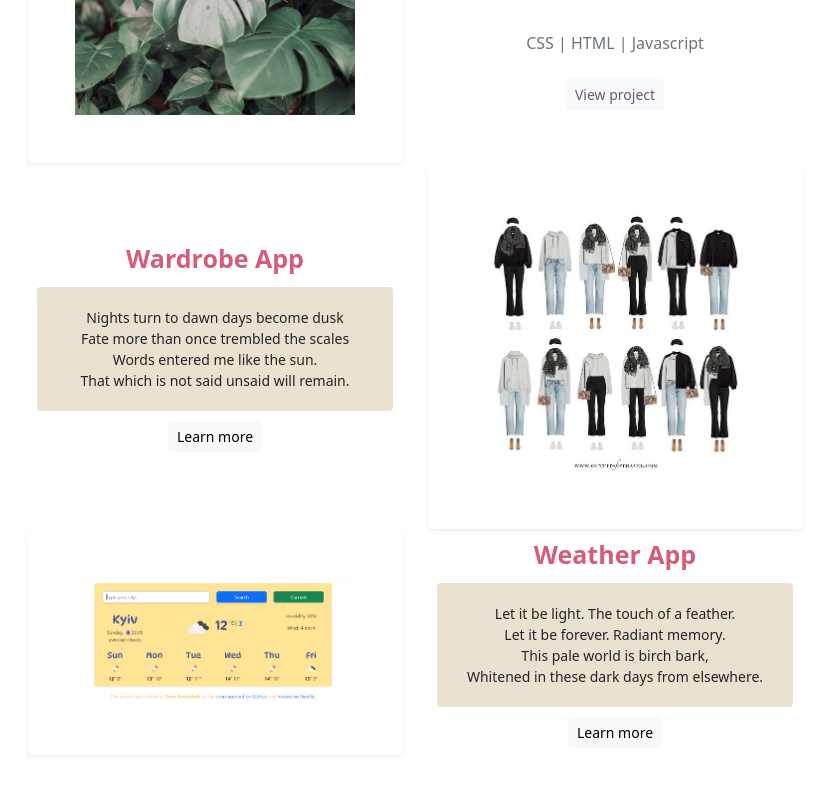
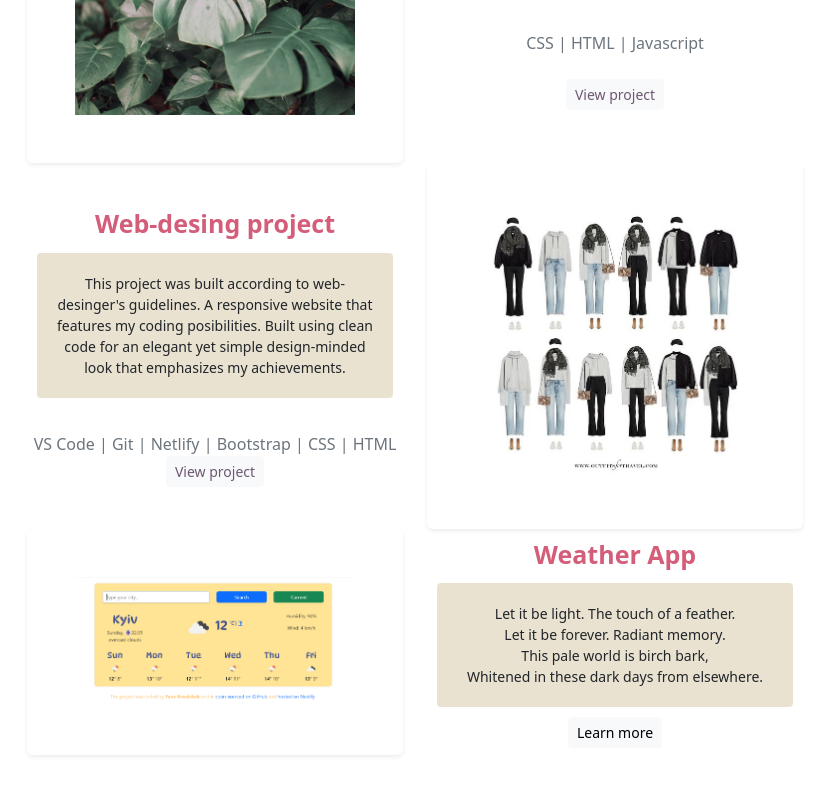
Before and after one commit to KovYana/own-page, a plain HTML site: page index.html in a window 1280 px wide. Shown: the part 906-1701 px from the top of the page, without its empty margins (225-1054 px from the left). Drawn offline with nearby package versions, Linux system fonts and the light colour scheme.

Commit message:
Added another project section

```diff
--- a/index.html
+++ b/index.html
@@ -61,12 +61,12 @@
         </div>
         <div class="row">
             <div class="col-6 projects">
-                <strong class="apps">Wardrobe App</strong> </br>
-                <p>Nights turn to dawn days become dusk<br />
-                    Fate more than once trembled the scales<br />
-                    Words entered me like the sun.<br />
-                    That which is not said unsaid will remain.</p>
-                <button type="button" class="btn btn-light btn-sm">Learn more</button>
+                <strong class="apps">Web-desing project</strong> </br>
+                <p>This project was built according to web-desinger's guidelines. A responsive website that features my coding posibilities. Built using clean code for an elegant yet simple design-minded look that emphasizes my achievements.</p>
+                <br/>
+                <span class="mb-4 text-muted text-center">VS Code | Git | Netlify | Bootstrap | CSS | HTML</span>
+                <br/>
+                <button type="button" class="btn btn-light btn-sm"><a href="https://helpful-cascaron-2ef478.netlify.app/index.html" class="project-link" title="Web-desing Project" target="_blank">View project</a></button>
             </div>
             <div class="col-6"> <img src="imagine/cloth.jpg" alt="Wardrobe project"
                     class="img-fluid rounded shadow-sm p-5 imagine" /></div>
```
